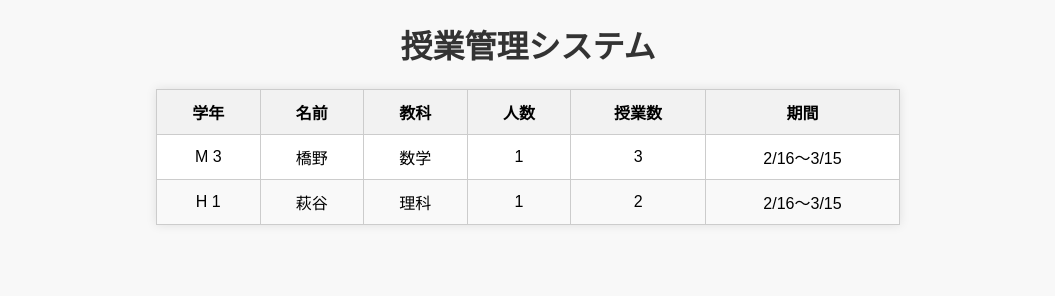
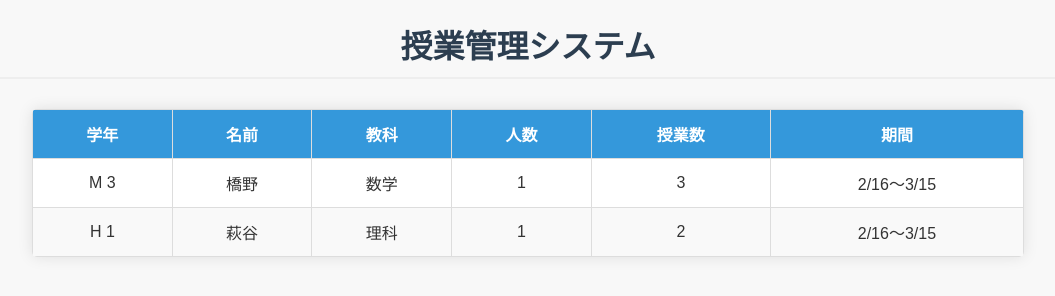
Before and after one commit to rkhgy/-, a plain HTML site: page index.html in a window 1280 px wide. Shown: the whole page, without its empty margins (112-1167 px from the left). Drawn offline with Linux system fonts and the light colour scheme.

Commit message:
Update style.css

```diff
--- a/style.css
+++ b/style.css
@@ -1,33 +1,55 @@
 body {
-    font-family: Arial, sans-serif;
+    font-family: 'Hiragino Sans', 'Meiryo', Arial, sans-serif;
     background-color: #f8f8f8;
     text-align: center;
     margin: 20px;
+    color: #333;
 }
 
 h1 {
-    color: #333;
+    color: #2c3e50;
+    margin-bottom: 30px;
+    padding-bottom: 10px;
+    border-bottom: 2px solid #eee;
 }
 
 table {
-    width: 60%;
+    width: 80%;
     margin: 20px auto;
     border-collapse: collapse;
     background-color: white;
-    box-shadow: 0 0 10px rgba(0, 0, 0, 0.1);
+    box-shadow: 0 0 15px rgba(0, 0, 0, 0.1);
+    border-radius: 5px;
+    overflow: hidden;
 }
 
 th, td {
-    border: 1px solid #ccc;
-    padding: 10px;
+    border: 1px solid #ddd;
+    padding: 12px;
     text-align: center;
 }
 
 th {
-    background-color: #f2f2f2;
+    background-color: #3498db;
+    color: white;
     font-weight: bold;
+}
+
+tbody tr:hover {
+    background-color: #f5f5f5;
+    transition: background-color 0.3s ease;
 }
 
 tbody tr:nth-child(even) {
     background-color: #f9f9f9;
 }
+
+@media (max-width: 768px) {
+    table {
+        width: 95%;
+    }
+
+    th, td {
+        padding: 8px;
+    }
+}
```
